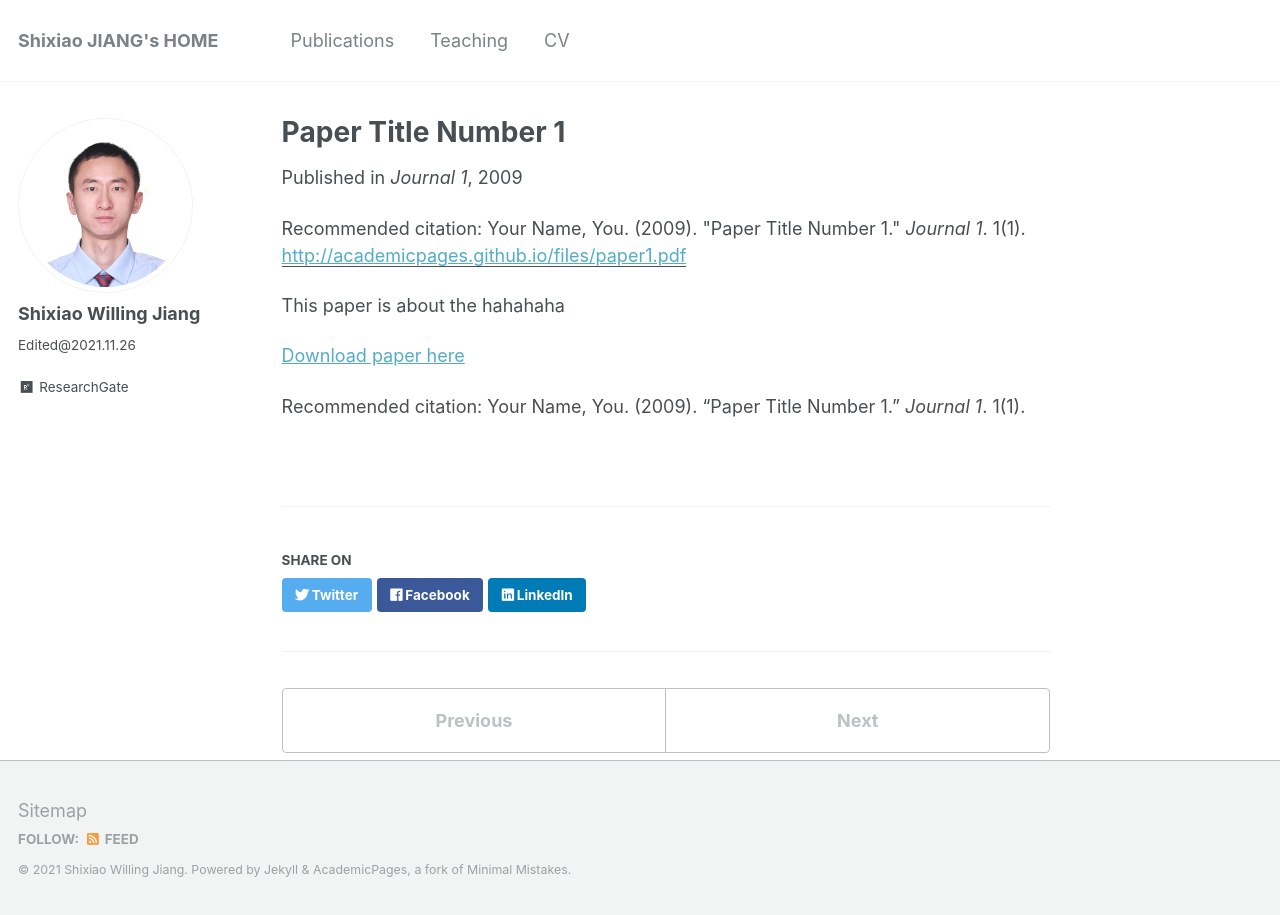
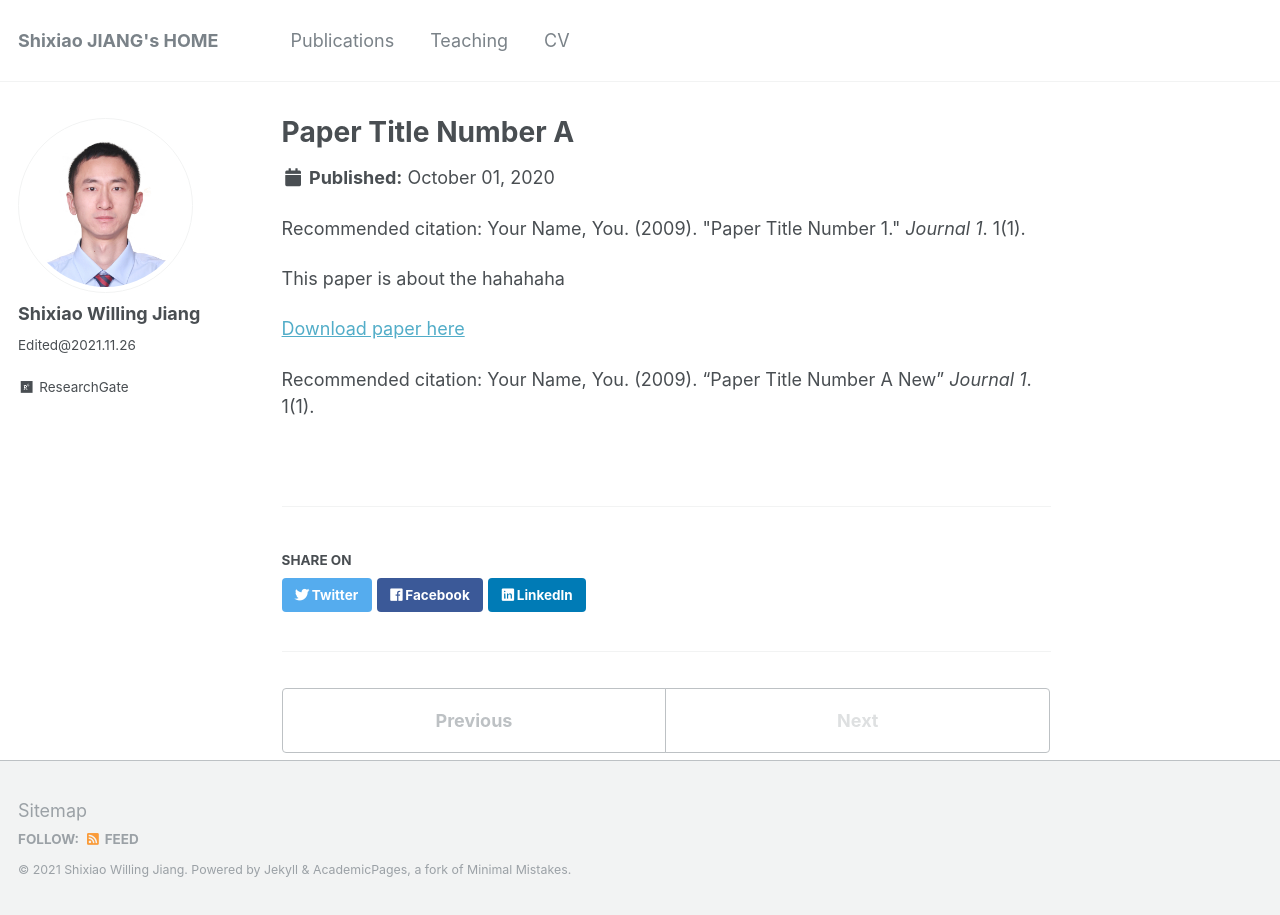
Before and after one commit to willingjiang/willingjiang.github.io, a Jekyll site: the page built from _publications/2020-10-01-paper-title-number-4.md, in a window 1280 px wide. Built offline with Jekyll 4.4.1, drawn with Linux system fonts in a browser that asks for light colours.

Commit message:
Update 2020-10-01-paper-title-number-4.md

```diff
--- a/_publications/2020-10-01-paper-title-number-4.md
+++ b/_publications/2020-10-01-paper-title-number-4.md
@@ -1,15 +1,15 @@
 ---
-title: "Paper Title Number 1"
+title: "Paper Title Number A"
 collection: publications
-permalink: /publication/2009-10-01-paper-title-number-1
+#permalink: /publication/2009-10-01-paper-title-number-1
 excerpt: 'This paper is about the number bulibudf'
-date: 2009-10-01
-venue: 'Journal 1'
-paperurl: 'http://academicpages.github.io/files/paper1.pdf'
+#date: 2009-10-01
+#venue: 'Journal 1'
+#paperurl: 'http://academicpages.github.io/files/paper1.pdf'
 citation: 'Your Name, You. (2009). &quot;Paper Title Number 1.&quot; <i>Journal 1</i>. 1(1).'
 ---
 This paper is about the hahahaha
 
 [Download paper here](http://academicpages.github.io/files/paper1.pdf)
 
-Recommended citation: Your Name, You. (2009). "Paper Title Number 1." <i>Journal 1</i>. 1(1).
+Recommended citation: Your Name, You. (2009). "Paper Title Number A New" <i>Journal 1</i>. 1(1).
```
